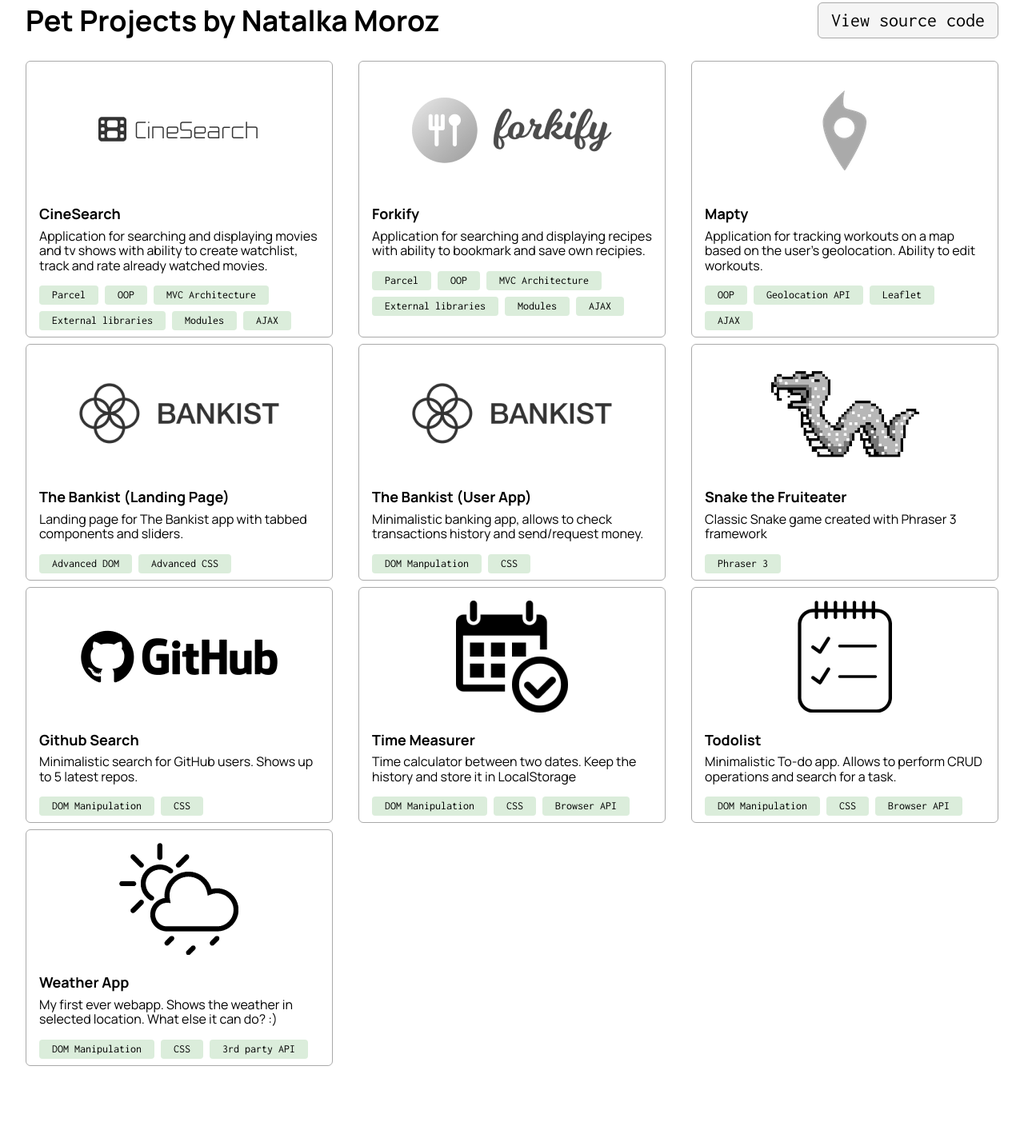
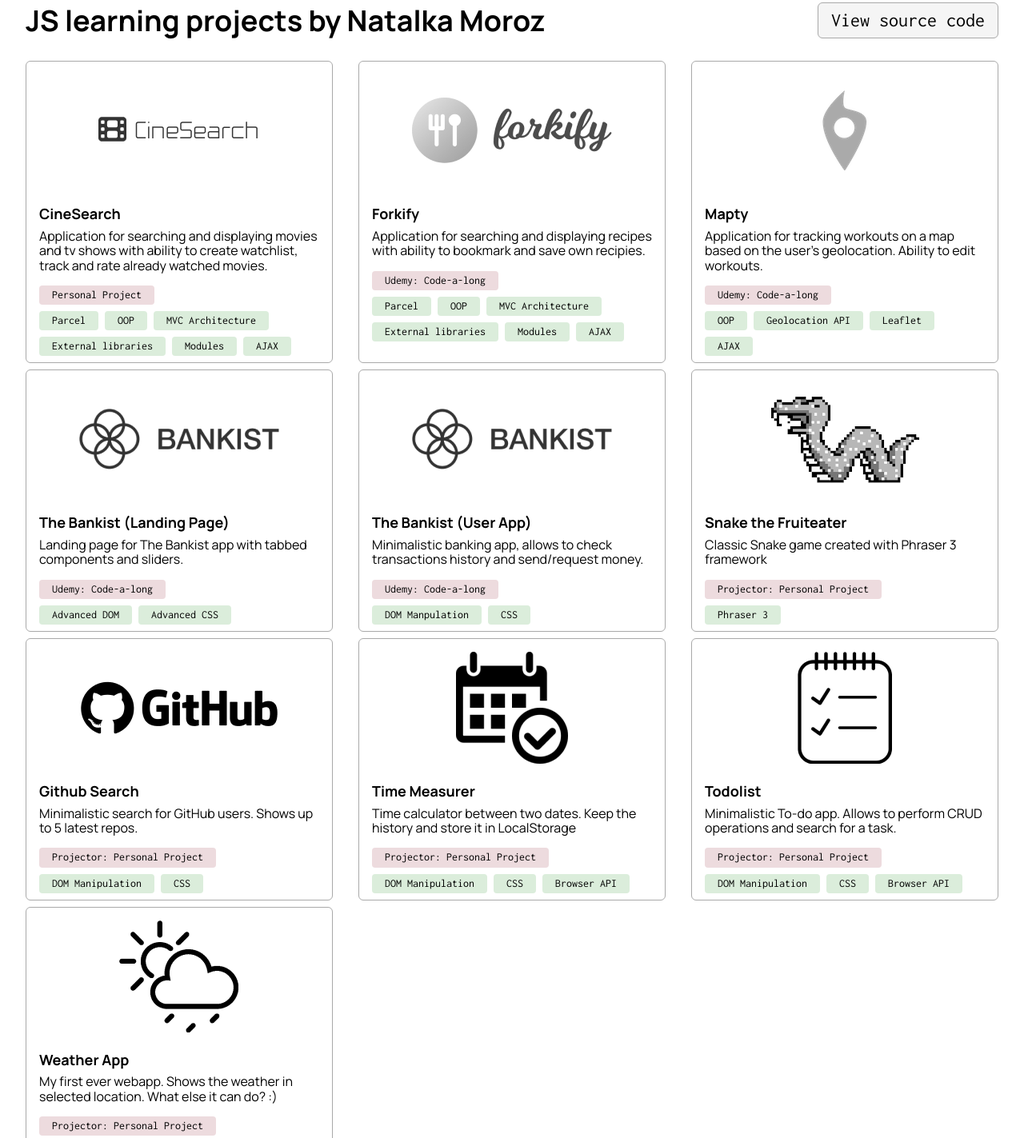
Before and after one commit to flammanatla/portfolio, a plain HTML site: page index.html in a window 1280 px wide. Shown: the part 57-1480 px from the top of the page at 80% size. Before the commit the page ends 1422 px from the top, so only its background shows below. Drawn offline with nearby package versions, Linux system fonts and the light colour scheme.

Commit message:
improved portfolio page

```diff
--- a/index.html
+++ b/index.html
@@ -20,7 +20,7 @@
   </head>
   <body>
     <div class="header">
-      <h2>Pet Projects by Natalka Moroz</h2>
+      <h2>JS learning projects by Natalka Moroz</h2>
 
       <a class="repo" href="https://github.com/flammanatla/portfolio"
         >View source code</a
@@ -37,6 +37,9 @@
               Application for searching and displaying movies and tv shows with
               ability to create watchlist, track and rate already watched
               movies.
+            </div>
+            <div class="preview__type">
+              <span>Personal Project</span>
             </div>
             <div class="preview__tech">
               <span>Parcel</span>
@@ -58,6 +61,9 @@
               Application for searching and displaying recipes with ability to
               bookmark and save own recipies.
             </div>
+            <div class="preview__type">
+              <span>Udemy: Code-a-long</span>
+            </div>
             <div class="preview__tech">
               <span>Parcel</span>
               <span>OOP</span>
@@ -78,6 +84,9 @@
               Application for tracking workouts on a map based on the user's
               geolocation. Ability to edit workouts.
             </div>
+            <div class="preview__type">
+              <span>Udemy: Code-a-long</span>
+            </div>
             <div class="preview__tech">
               <span>OOP</span>
               <span>Geolocation API</span>
@@ -96,6 +105,9 @@
               Landing page for The Bankist app with tabbed components and
               sliders.
             </div>
+            <div class="preview__type">
+              <span>Udemy: Code-a-long</span>
+            </div>
             <div class="preview__tech">
               <span>Advanced DOM</span>
               <span>Advanced CSS</span>
@@ -112,6 +124,9 @@
               Minimalistic banking app, allows to check transactions history and
               send/request money.
             </div>
+            <div class="preview__type">
+              <span>Udemy: Code-a-long</span>
+            </div>
             <div class="preview__tech">
               <span>DOM Manpulation</span>
               <span>CSS</span>
@@ -127,6 +142,9 @@
             <div class="preview__description">
               Classic Snake game created with Phraser 3 framework
             </div>
+            <div class="preview__type">
+              <span>Projector: Personal Project</span>
+            </div>
             <div class="preview__tech">
               <span>Phraser 3</span>
             </div>
@@ -140,6 +158,9 @@
             <div class="preview__title">Github Search</div>
             <div class="preview__description">
               Minimalistic search for GitHub users. Shows up to 5 latest repos.
+            </div>
+            <div class="preview__type">
+              <span>Projector: Personal Project</span>
             </div>
             <div class="preview__tech">
               <span>DOM Manipulation</span>
@@ -156,6 +177,9 @@
             <div class="preview__description">
               Time calculator between two dates. Keep the history and store it
               in LocalStorage
+            </div>
+            <div class="preview__type">
+              <span>Projector: Personal Project</span>
             </div>
             <div class="preview__tech">
               <span>DOM Manipulation</span>
@@ -175,6 +199,9 @@
               Minimalistic To-do app. Allows to perform CRUD operations and
               search for a task.
             </div>
+            <div class="preview__type">
+              <span>Projector: Personal Project</span>
+            </div>
             <div class="preview__tech">
               <span>DOM Manipulation</span>
               <span>CSS</span>
@@ -192,6 +219,9 @@
               My first ever webapp. Shows the weather in selected location. What
               else it can do? :)
             </div>
+            <div class="preview__type">
+              <span>Projector: Personal Project</span>
+            </div>
             <div class="preview__tech">
               <span>DOM Manipulation</span>
               <span>CSS</span>
--- a/style.css
+++ b/style.css
@@ -71,7 +71,8 @@
   font-weight: 400;
 }
 
-.preview__tech {
+.preview__tech,
+.preview__type {
   font-family: 'Inconsolata';
   font-weight: 400;
 
@@ -82,8 +83,13 @@
   gap: 0.5rem;
 }
 
-.preview__tech span {
+.preview__tech span,
+.preview__type span {
   background: rgb(219, 237, 219);
   padding: 0.25rem 1rem;
   border-radius: 4px;
 }
+
+.preview__type span {
+  background: rgb(237, 219, 222);
+}
```
Also changed, not shown: cinesearch/src/sass/_components.scss (+1 -15 lines).
